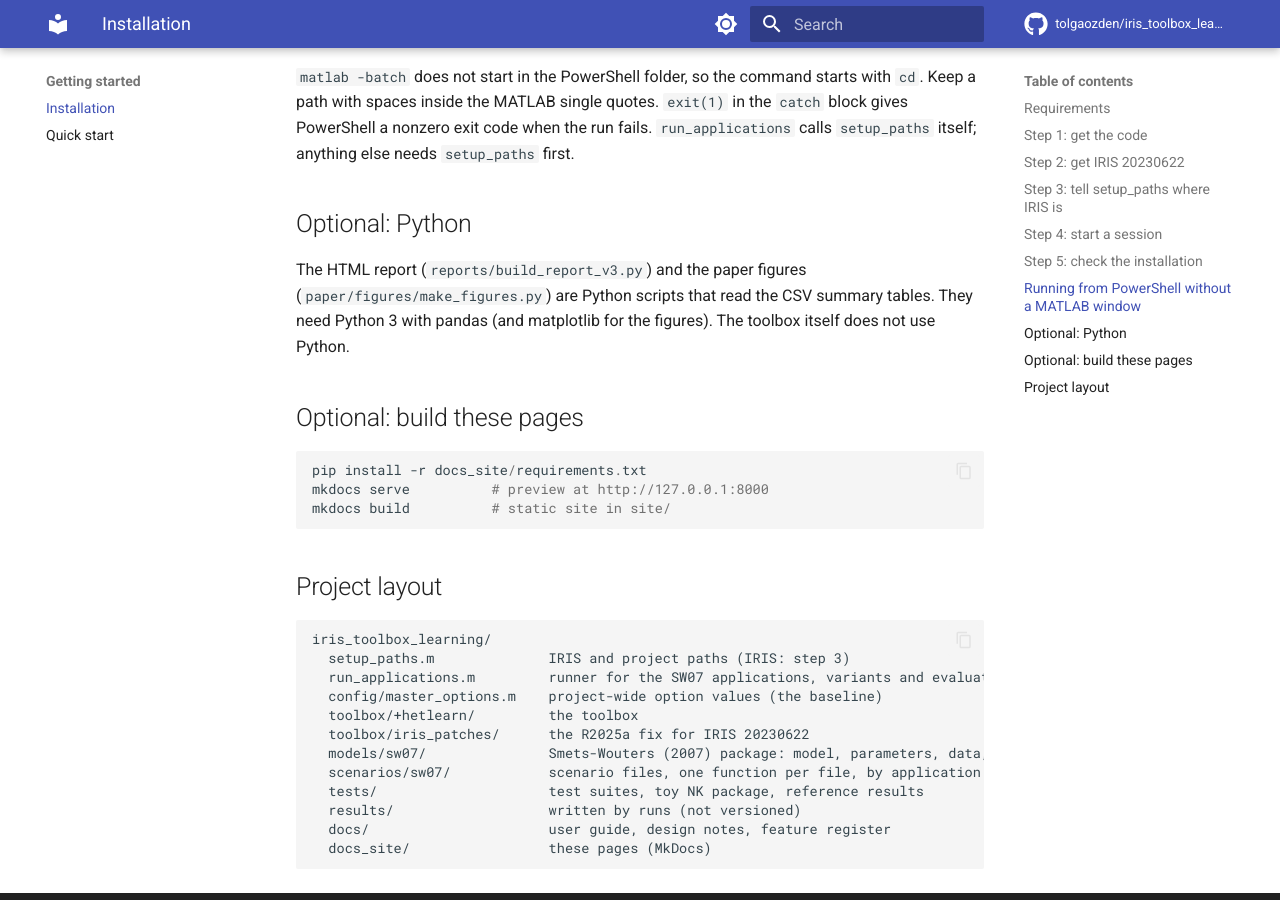
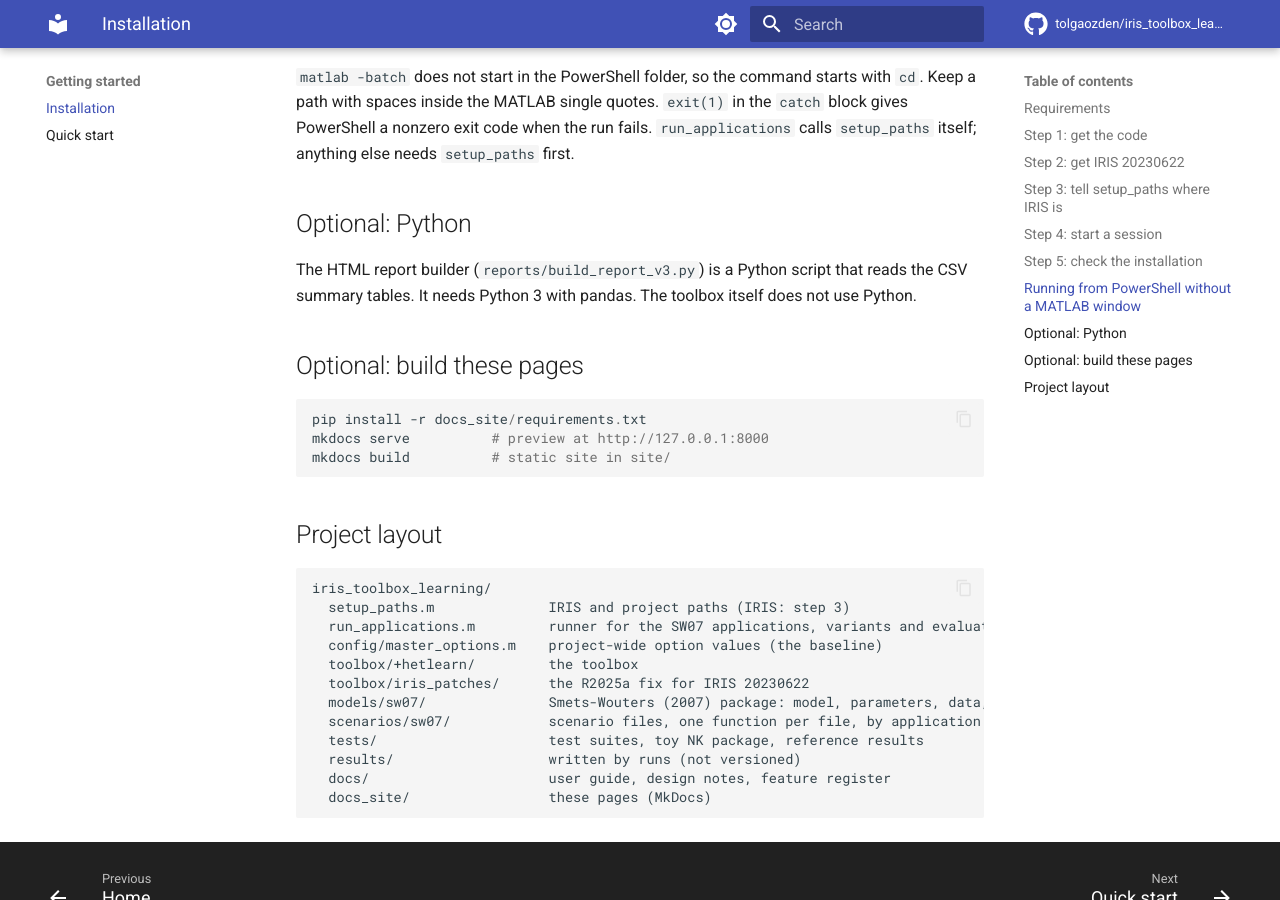
Before and after one commit to HetLearn/iris_toolbox_learning, an MkDocs documentation site: the page built from docs_site/getting-started/installation.md, in a window 1280 px wide and 900 px high, scrolled down 2811 px. Built offline with MkDocs 1.6.1 and Material for MkDocs 9.7.7, drawn with Linux system fonts in a browser that asks for light colours; comment, search, counter and statistics services are not loaded; some of the changed text lies outside the part shown.

Commit message:
Installation page: Python is needed only for the report builders (docs_site/getting-started/installation.md)
Drops the reference to the paper figure builder.

```diff
--- a/docs_site/getting-started/installation.md
+++ b/docs_site/getting-started/installation.md
@@ -6,7 +6,7 @@
 |---|---|---|
 | MATLAB | R2025a (the version the toolbox is developed and tested on) | everything |
 | IRIS Toolbox | release **20230622** exactly | model parsing, solution, Kalman filter, simulation |
-| Python 3 with pandas | any recent version | only the report and figure builders in `reports/` and `paper/figures/` |
+| Python 3 with pandas | any recent version | only the report builders in `reports/` |
 | MkDocs Material | see `docs_site/requirements.txt` | only to build these pages locally |
 
 No other MATLAB toolbox is required by `hetlearn` itself. Dynare is not needed; it was used
@@ -115,10 +115,8 @@ itself; anything else needs `setup_paths` first.
 
 ## Optional: Python
 
-The HTML report (`reports/build_report_v3.py`) and the paper figures
-(`paper/figures/make_figures.py`) are Python scripts that read the CSV summary tables. They
-need Python 3 with pandas (and matplotlib for the figures). The toolbox itself does not use
-Python.
+The HTML report builder (`reports/build_report_v3.py`) is a Python script that reads the CSV
+summary tables. It needs Python 3 with pandas. The toolbox itself does not use Python.
 
 ## Optional: build these pages
 
```
